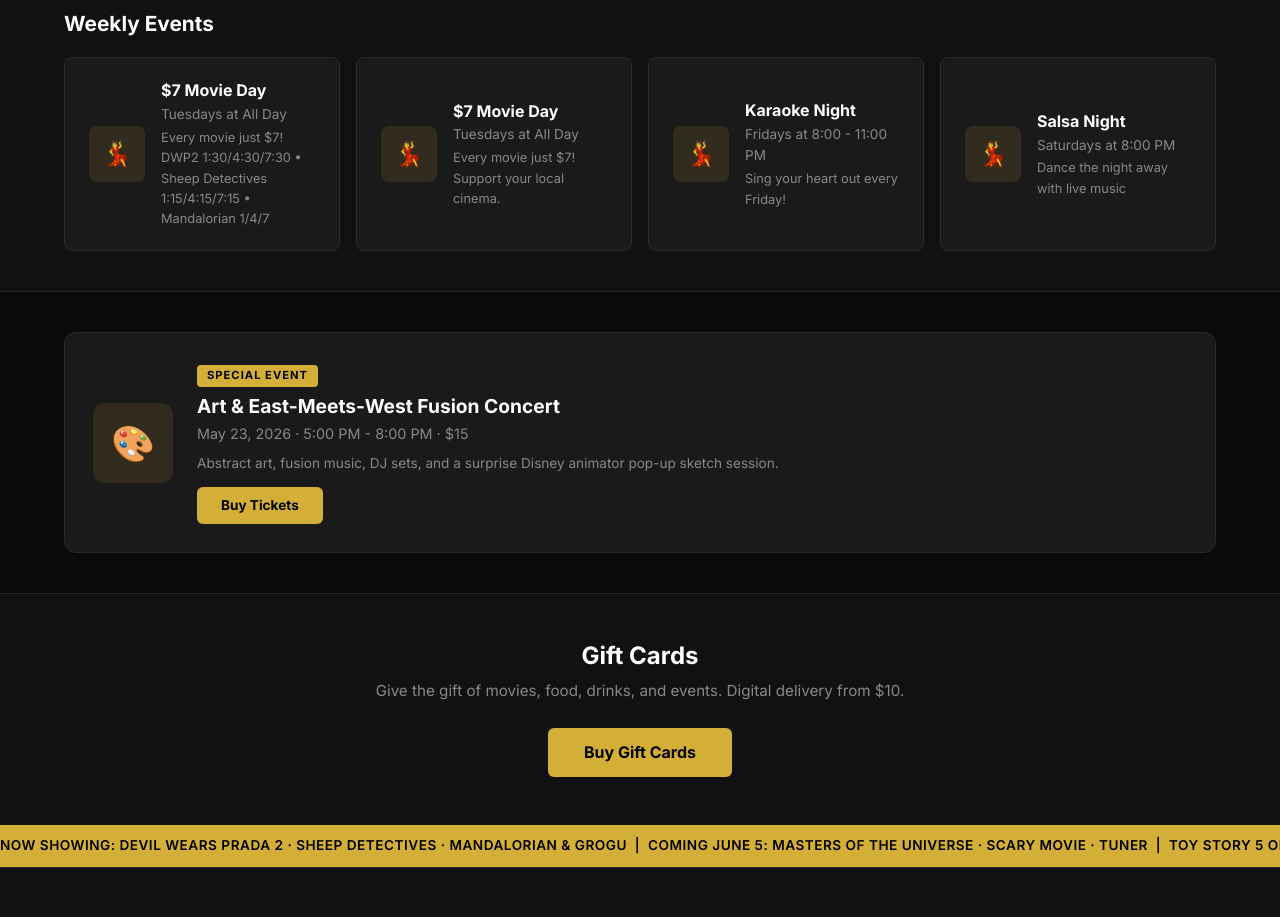
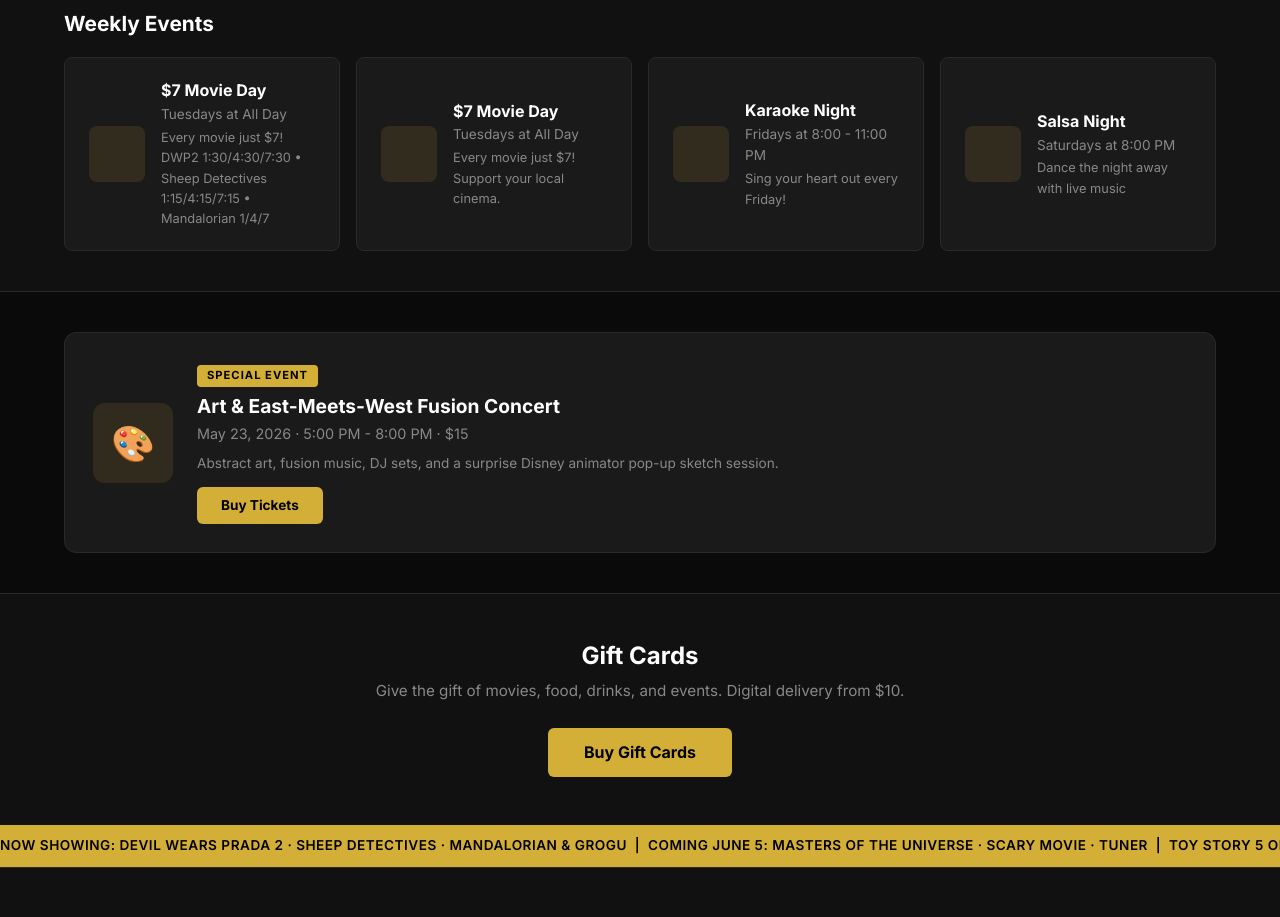
Before and after one commit to lighthousecinemapg-cyber/lighthouse-cinema, a Next.js app: page / in a window 1280 px wide. Shown: the part 3400-4317 px from the top of the page. Built offline with nearby package versions, Linux system fonts and the light colour scheme.

Commit message:
Fix: hide Coming Soon from showtimes, Karaoke Friday with mic emoji, per-item icons

```diff
--- a/app/page.js
+++ b/app/page.js
@@ -622,7 +622,7 @@ export default function HomePage() {
                       display: 'flex', alignItems: 'center', justifyContent: 'center',
                       fontSize: '1.5rem',
                     }}>
-                      {'\u{1F483}'}
+                      {item.icon}
                     </div>
                     <div>
                       <div style={{ fontWeight: 700, color: '#fff', fontSize: '1rem' }}>{item.name}</div>
```
